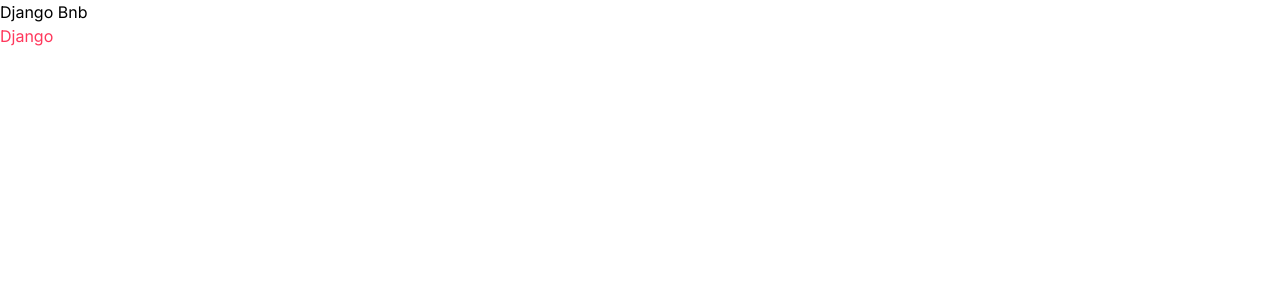
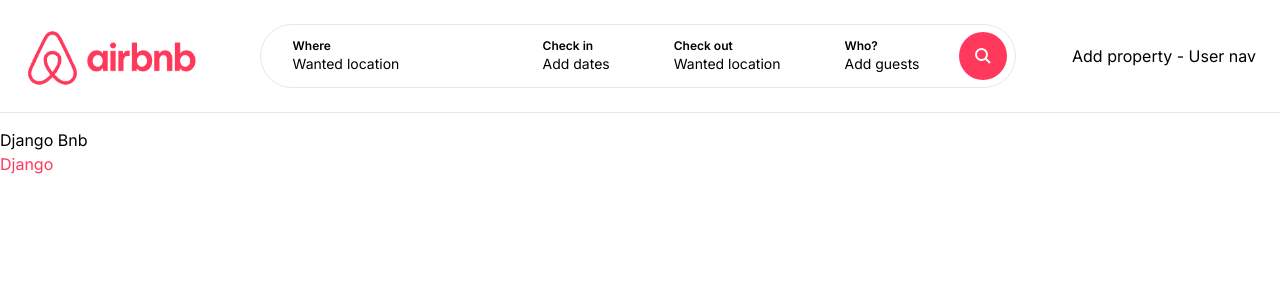
Before and after one commit to alexmihai288/djangobnb, a Next.js app: page / in a window 1280 px wide. Shown: the top 300 px of the page. Built offline with nearby package versions, Linux system fonts and the light colour scheme.

Commit message:
chore - nav logo

```diff
--- a/app/components/navbar/Navbar.tsx
+++ b/app/components/navbar/Navbar.tsx
@@ -1,7 +1,26 @@
-import React from 'react'
+import Image from "next/image";
+import Link from "next/link";
+import React from "react";
+import { SearchFilters } from "./SearchFilters";
 
 export const Navbar = () => {
   return (
-    <nav></nav>
-  )
-}
+    <nav className="w-full fixed top-0 left-0 py-6 border-b bg-white z-10">
+      <div className="max-w-[1500px] mx-auto px-6">
+        <div className="flex justify-between items-center">
+          <Link href="/">
+            <Image src="/logo.png" alt="logo" width={180} height={38} />
+          </Link>
+
+          <div className="flex space-x-6">
+            <SearchFilters />
+          </div>
+
+          <div className="flex items-center space-x-6">
+            Add property - User nav
+          </div>
+        </div>
+      </div>
+    </nav>
+  );
+};
--- /dev/null
+++ b/app/components/navbar/SearchFilters.tsx
@@ -0,0 +1,53 @@
+import React from "react";
+
+export const SearchFilters = () => {
+  return (
+    <div className="h-[64px] flex flex-row items-center justify-between border rounded-full">
+      <div className="hidden lg:block">
+        <div className="flex flex-row items-center justify-between">
+          <div className="cursor-pointer w-[250px] h-[64px] px-8 flex flex-col justify-center rounded-full hover:bg-gray-100">
+            <p className="text-xs font-semibold">Where</p>
+            <p className="text-sm">Wanted location</p>
+          </div>
+          <div className="cursor-pointer h-[64px] px-8 flex flex-col justify-center rounded-full hover:bg-gray-100">
+            <p className="text-xs font-semibold">Check in</p>
+            <p className="text-sm">Add dates</p>
+          </div>
+          <div className="cursor-pointer h-[64px] px-8 flex flex-col justify-center rounded-full hover:bg-gray-100">
+            <p className="text-xs font-semibold">Check out</p>
+            <p className="text-sm">Wanted location</p>
+          </div>
+          <div className="cursor-pointer h-[64px] px-8 flex flex-col justify-center rounded-full hover:bg-gray-100">
+            <p className="text-xs font-semibold">Who?</p>
+            <p className="text-sm">Add guests</p>
+          </div>
+        </div>
+      </div>
+
+      <div className="p-2">
+        <div className="cursor-pointer p-4 bg-airbnb hover:bg-airbnbDark transition rounded-full text-white">
+          <svg
+            viewBox="0 0 32 32"
+            style={{
+              display: "block",
+              fill: "none",
+              height: "16px",
+              width: "16px",
+              stroke: "currentColor",
+              strokeWidth: 4,
+              overflow: "visible",
+            }}
+            aria-hidden="true"
+            role="presentation"
+            focusable="false"
+          >
+            <path
+              fill="none"
+              d="M13 24a11 11 0 1 0 0-22 11 11 0 0 0 0 22zm8-3 9 9"
+            ></path>
+          </svg>
+        </div>
+      </div>
+    </div>
+  );
+};
--- a/app/layout.tsx
+++ b/app/layout.tsx
@@ -19,7 +19,8 @@
     <html lang="en">
       <body className={inter.className}>
         <Navbar />
-        {children}
+
+        <div className="pt-32">{children}</div>
       </body>
     </html>
   );
```
Also changed, not shown: public/logo.png (added).
